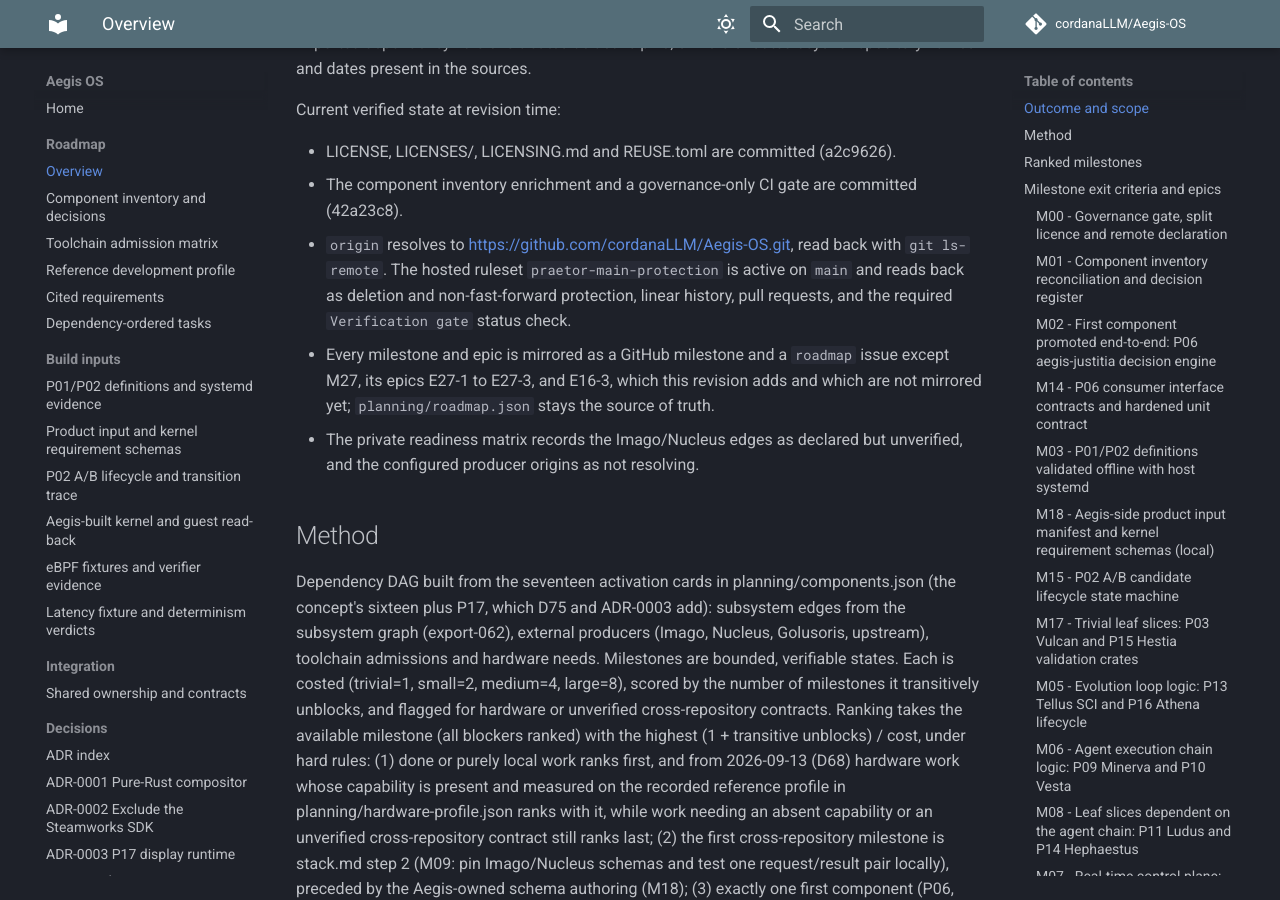
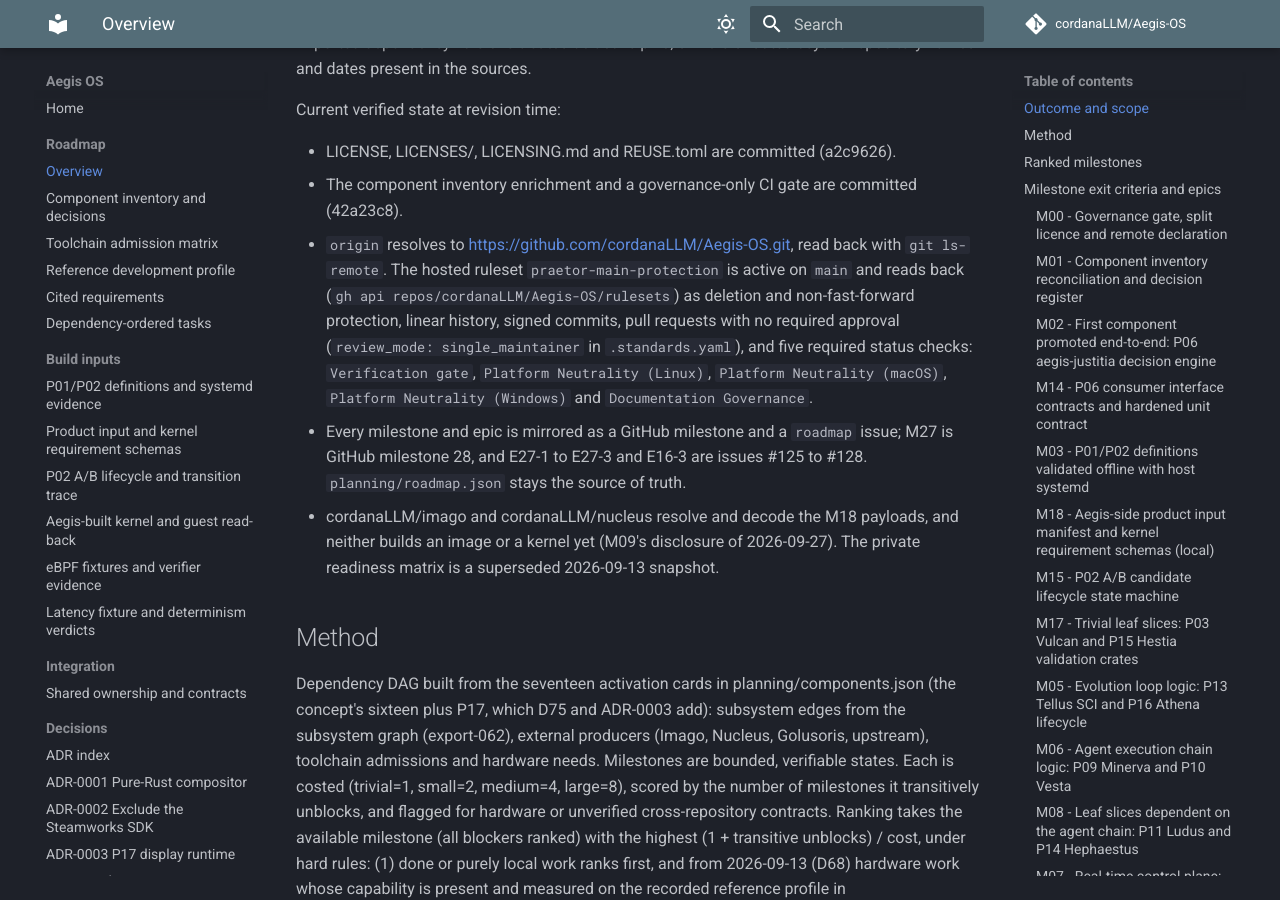
Before and after one commit to cordanaLLM/Aegis-OS, an MkDocs documentation site: the page built from docs/roadmap/README.md, in a window 1280 px wide and 900 px high, scrolled down 826 px. Built offline with MkDocs 1.6.1 and Material for MkDocs 9.7.7, drawn with Linux system fonts in a browser that asks for light colours; comment, search, counter and statistics services are not loaded.

Commit message:
docs(roadmap): refresh the current-state lines after #124 (#129)
The state list now reads back the live ruleset (five required checks, signed commits, no required approval), points at milestone 28 and issues #125 to #128, and states that both producers resolve and neither builds yet.

Signed-off-by: lusoris <lusoris@proton.me>
Co-Authored-By: Claude Opus 5.5 <noreply@anthropic.com>

```diff
--- a/docs/roadmap/README.md
+++ b/docs/roadmap/README.md
@@ -42,14 +42,18 @@ Current verified state at revision time:
   (42a23c8).
 - `origin` resolves to <https://github.com/cordanaLLM/Aegis-OS.git>, read back
   with `git ls-remote`. The hosted ruleset `praetor-main-protection` is active
-  on `main` and reads back as deletion and non-fast-forward protection, linear
-  history, pull requests, and the required `Verification gate` status check.
+  on `main` and reads back (`gh api repos/cordanaLLM/Aegis-OS/rulesets`) as
+  deletion and non-fast-forward protection, linear history, signed commits,
+  pull requests with no required approval (`review_mode: single_maintainer` in
+  `.standards.yaml`), and five required status checks: `Verification gate`,
+  `Platform Neutrality (Linux)`, `Platform Neutrality (macOS)`,
+  `Platform Neutrality (Windows)` and `Documentation Governance`.
 - Every milestone and epic is mirrored as a GitHub milestone and a `roadmap`
-  issue except M27, its epics E27-1 to E27-3, and E16-3, which this revision
-  adds and which are not mirrored yet; `planning/roadmap.json` stays the source
-  of truth.
-- The private readiness matrix records the Imago/Nucleus edges as declared but
-  unverified, and the configured producer origins as not resolving.
+  issue; M27 is GitHub milestone 28, and E27-1 to E27-3 and E16-3 are issues
+  #125 to #128. `planning/roadmap.json` stays the source of truth.
+- cordanaLLM/imago and cordanaLLM/nucleus resolve and decode the M18 payloads,
+  and neither builds an image or a kernel yet (M09's disclosure of 2026-09-27).
+  The private readiness matrix is a superseded 2026-09-13 snapshot.
 
 ## Method
 
```
